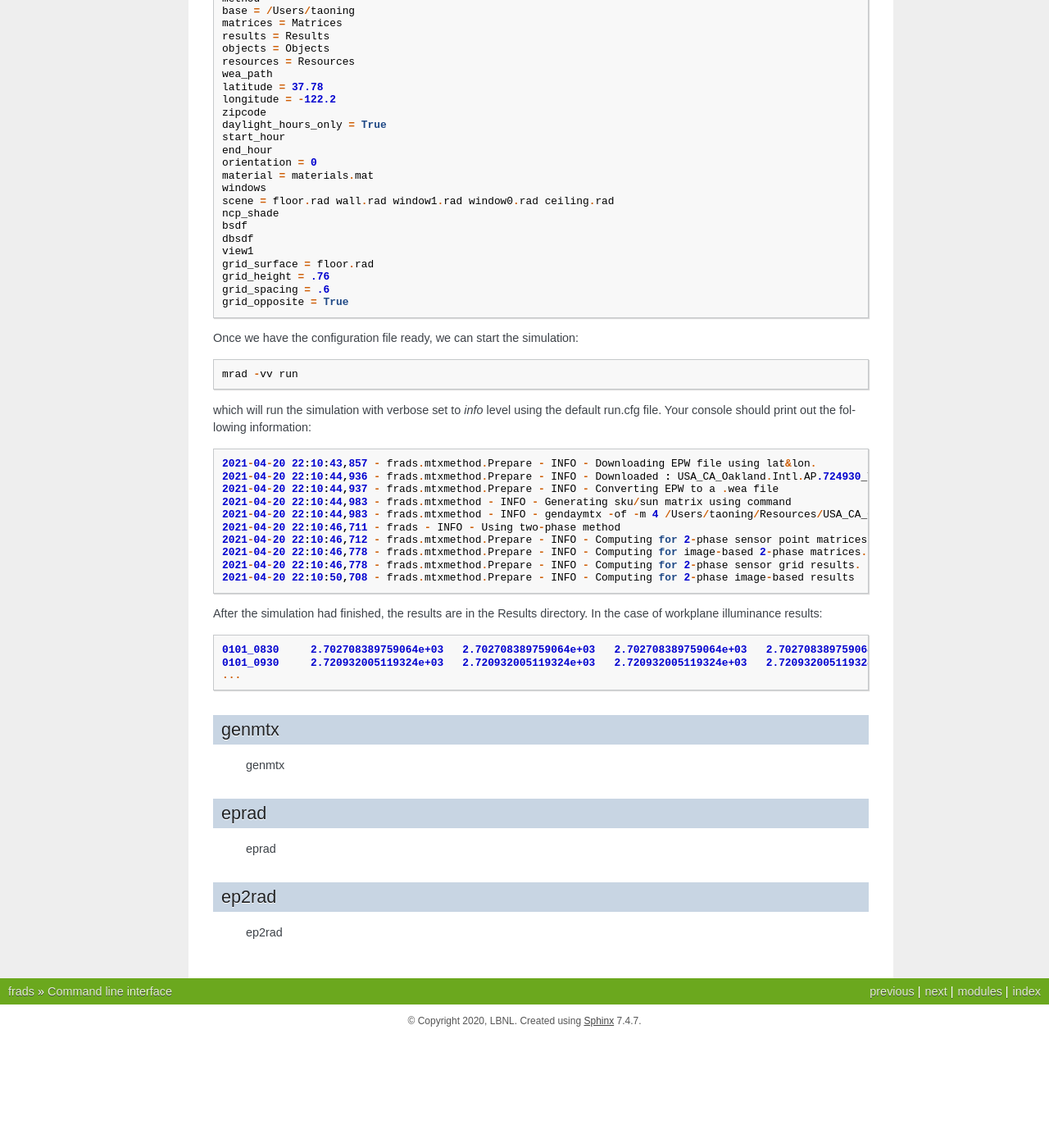
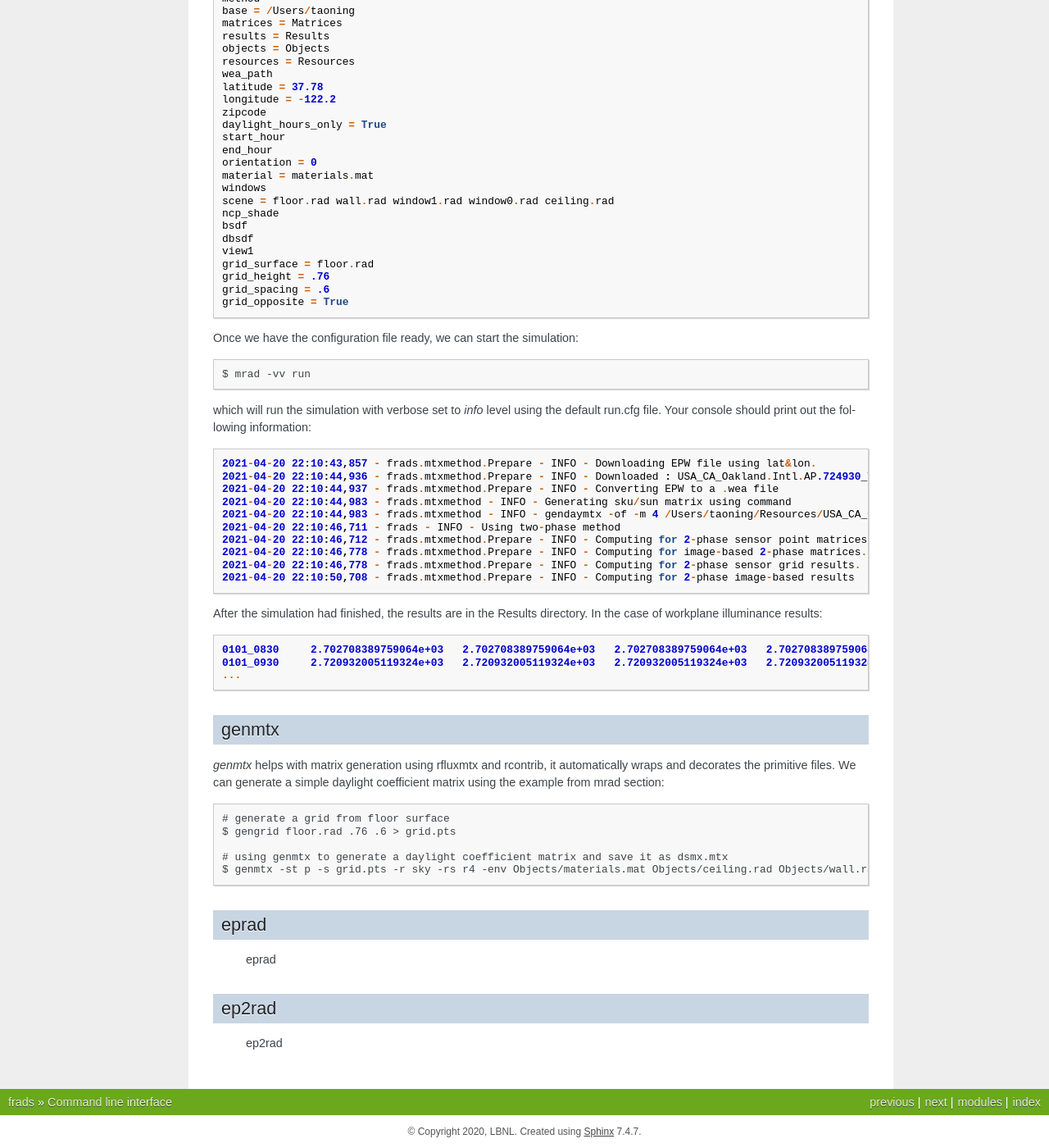
Before and after one commit to LBNL-ETA/frads, a Sphinx documentation site: the page built from docs/source/commandline.rst, in a window 1280 px wide and 1400 px high, scrolled down 2808 px. Shown: the whole window at 82% size. Built offline with Sphinx 7.4.7, drawn with Linux system fonts in a browser that asks for light colours; before the commit the page ends 4073 px from its top, so only the background shows below that; some of the changed text lies outside the part shown.

Commit message:
update commandline docs

```diff
--- a/docs/source/commandline.rst
+++ b/docs/source/commandline.rst
@@ -69,7 +69,7 @@ When ready to carry out the simulation, run
 
 If a configuration file has been prepared beforehand, for example as test.cfg, simple append the files name as such::
 
-   mrad run test.cfg
+   $ mrad run test.cfg
 
 to avoid running the init command.
 
@@ -111,7 +111,7 @@ Take the following simple geometry in Radiance format in a local **Objects** dir
 
 We can use the *init* command like so::
 
-   mrad init
+   $ mrad init
 
 After which a run.cfg file will be created as a template configuration file along with default directories to store various files. We can add *floor.rad* to the grid_surface variable to generate our sensor grid from. We need to also add site location information to obtain weather data. We have the option to input *.wea* file path, latitude and longitude, or zipcode (US only). After the modification we arrive at a configuration file like so::
 
@@ -158,7 +158,7 @@ After which a run.cfg file will be created as a template configuration file alon
 
 Once we have the configuration file ready, we can start the simulation::
 
-   mrad -vv run
+   $ mrad -vv run
 
 which will run the simulation with verbose set to *info* level using the default run.cfg file. Your console should print out the following information::
 
@@ -182,21 +182,16 @@ After the simulation had finished, the results are in the Results directory. In
 
 
 
-
-
-
-
-
-
-
 genmtx
 ------
-   genmtx
+*genmtx* helps with matrix generation using rfluxmtx and rcontrib, it automatically wraps and decorates the primitive files. We can generate a simple daylight coefficient matrix using the example from mrad section::
 
-.. _ep2rad:
+   # generate a grid from floor surface
+   $ gengrid floor.rad .76 .6 > grid.pts
 
+   # using genmtx to generate a daylight coefficient matrix and save it as dsmx.mtx
+   $ genmtx -st p -s grid.pts -r sky -rs r4 -env Objects/materials.mat Objects/ceiling.rad Objects/wall.rad Objects/floor.rad Objects/window0.rad -o dsmx.mtx
 
-.. _eprad:
 
 eprad
 -----
```
